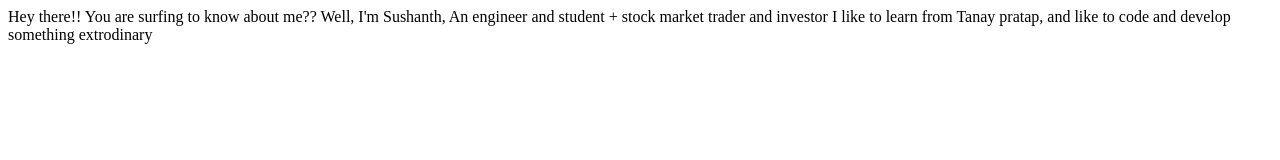
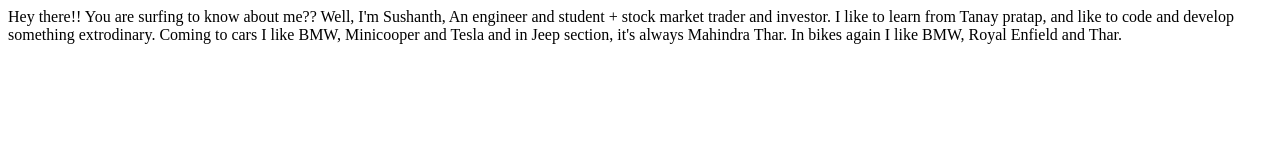
Before and after one commit to Sushanthsp/myBiodata, a plain HTML site: page index.html in a window 1280 px wide. Drawn offline with Linux system fonts and the light colour scheme.

Commit message:
Docs: added my interest in vehicles
Added my favourite vehicles in SUVs, Jeeps and Bike section

```diff
--- a/index.html
+++ b/index.html
@@ -8,9 +8,11 @@
 <body>
     Hey there!! You are surfing to know about me??
 
-    Well, I'm Sushanth, An engineer and student + stock market trader and investor
+    Well, I'm Sushanth, An engineer and student + stock market trader and investor.
 
-    I like to learn from Tanay pratap, and like to code and develop something extrodinary
+    I like to learn from Tanay pratap, and like to code and develop something extrodinary.
+    Coming to cars I like BMW, Minicooper and Tesla and in Jeep section, it's always Mahindra Thar.
+    In bikes again I like BMW, Royal Enfield and Thar.
 
 </body>
 </html>
```
